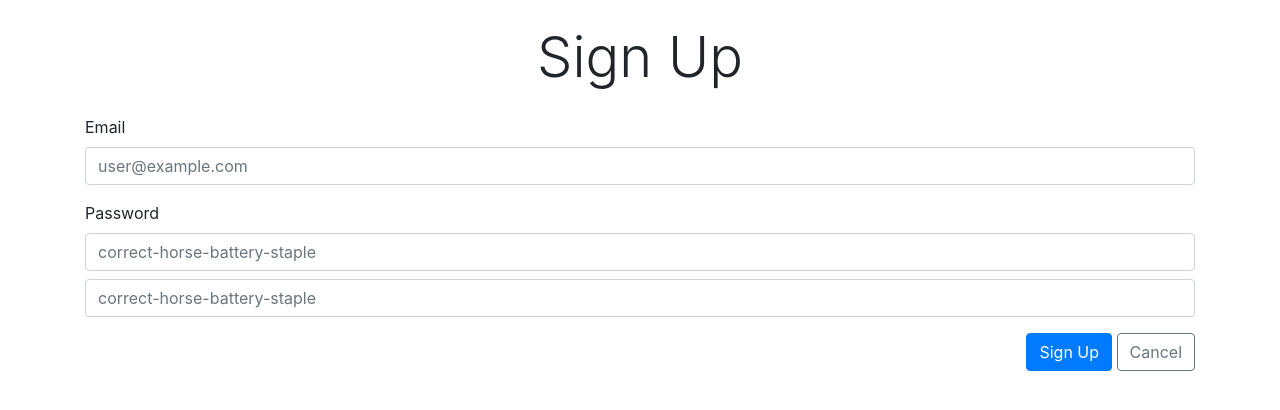
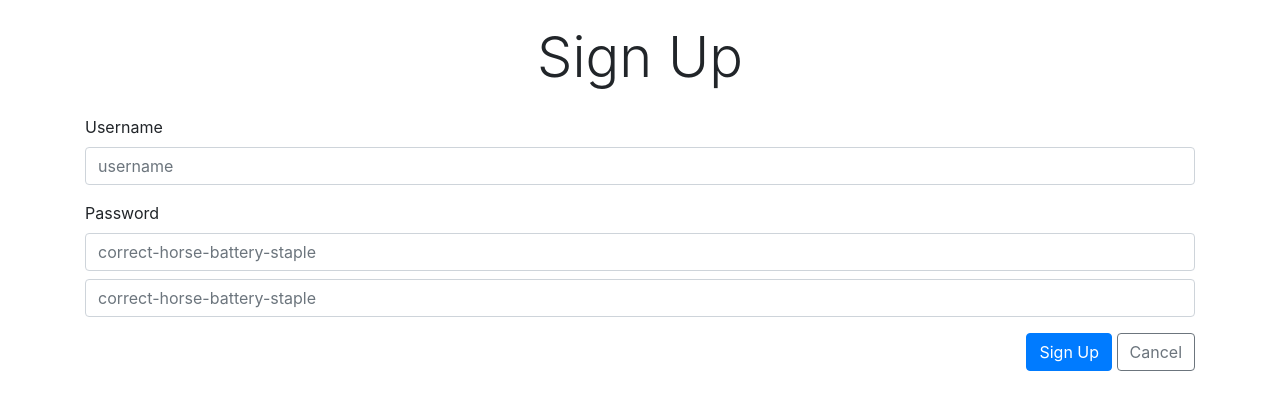
Before and after one commit to trevorstinson/blogz, a Flask app: page /signup in a window 1280 px wide. Shown: the part 56-466 px from the top of the page. Run offline with Flask 2, Linux system fonts and the light colour scheme; some libraries are stand-ins or nearby versions.

```diff
--- a/templates/signup.html
+++ b/templates/signup.html
@@ -8,9 +8,9 @@
 
         <!-- Email -->
         <div class="form-group">
-            <label for="new-user-email">Email</label>
-            <input type="email" name="new-user-email" class="form-control"
-                    id="new-user-email" placeholder="user@example.com" value="{{ email }}">
+            <label for="new-username">Username</label>
+            <input type="text" name="new-username" class="form-control"
+                    id="new-username" placeholder="username" value="{{ username }}">
                     <!-- {% with messages = get_flashed_messages(category_filter=["title-error"]) %}
                         {% if messages %}
                             {% for message in messages %}
@@ -21,9 +21,9 @@
         </div>
         <!-- Password -->
         <div class="form-group">
-            <label for="new-user-password">Password</label>
-            <input type="password" name="new-user-password" class="form-control"
-                    id="new-user-password" placeholder="correct-horse-battery-staple" >
+            <label for="new-password">Password</label>
+            <input type="password" name="new-password" class="form-control"
+                    id="new-password" placeholder="correct-horse-battery-staple" >
                     <!-- {% with messages = get_flashed_messages(category_filter=["title-error"]) %}
                         {% if messages %}
                             {% for message in messages %}
@@ -32,9 +32,9 @@
                         {% endif %}
                     {% endwith %} -->
         <!-- Verify Password -->
-            <!-- <label for="new-user-password-verify">Verify Password</label> -->
-            <input type="password" name="new-user-password-verify" class="form-control mt-2"
-                    id="new-user-password-verify" placeholder="correct-horse-battery-staple" >
+            <!-- <label for="new-password-verify">Verify Password</label> -->
+            <input type="password" name="new-password-verify" class="form-control mt-2"
+                    id="new-password-verify" placeholder="correct-horse-battery-staple" >
                     <!-- {% with messages = get_flashed_messages(category_filter=["title-error"]) %}
                         {% if messages %}
                             {% for message in messages %}
```
